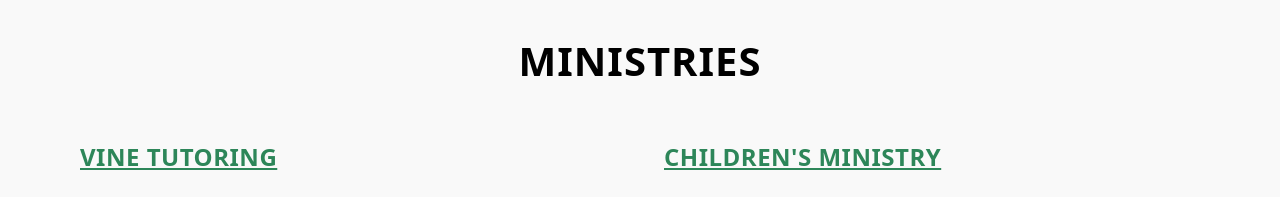
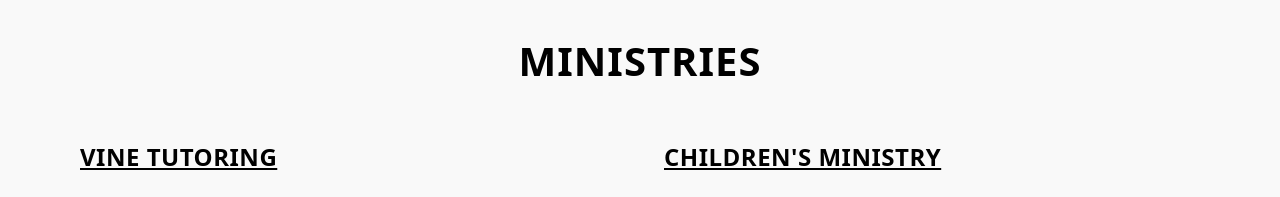
Before and after one commit to harvestNYCav/website, a Next.js app: page / in a window 1280 px wide. Shown: the part 1120-1317 px from the top of the page. Built offline with nearby package versions, Linux system fonts and the light colour scheme; a web font is replaced by a local one.

Commit message:
Change footer link color from green to black

```diff
--- a/app/globals.css
+++ b/app/globals.css
@@ -474,7 +474,7 @@ a:hover {
   text-transform: uppercase;
   text-decoration: underline;
   letter-spacing: 0.5px;
-  color: var(--link-green);
+  color: #000;
   margin-bottom: 16px;
   text-align: left;
 }
```
